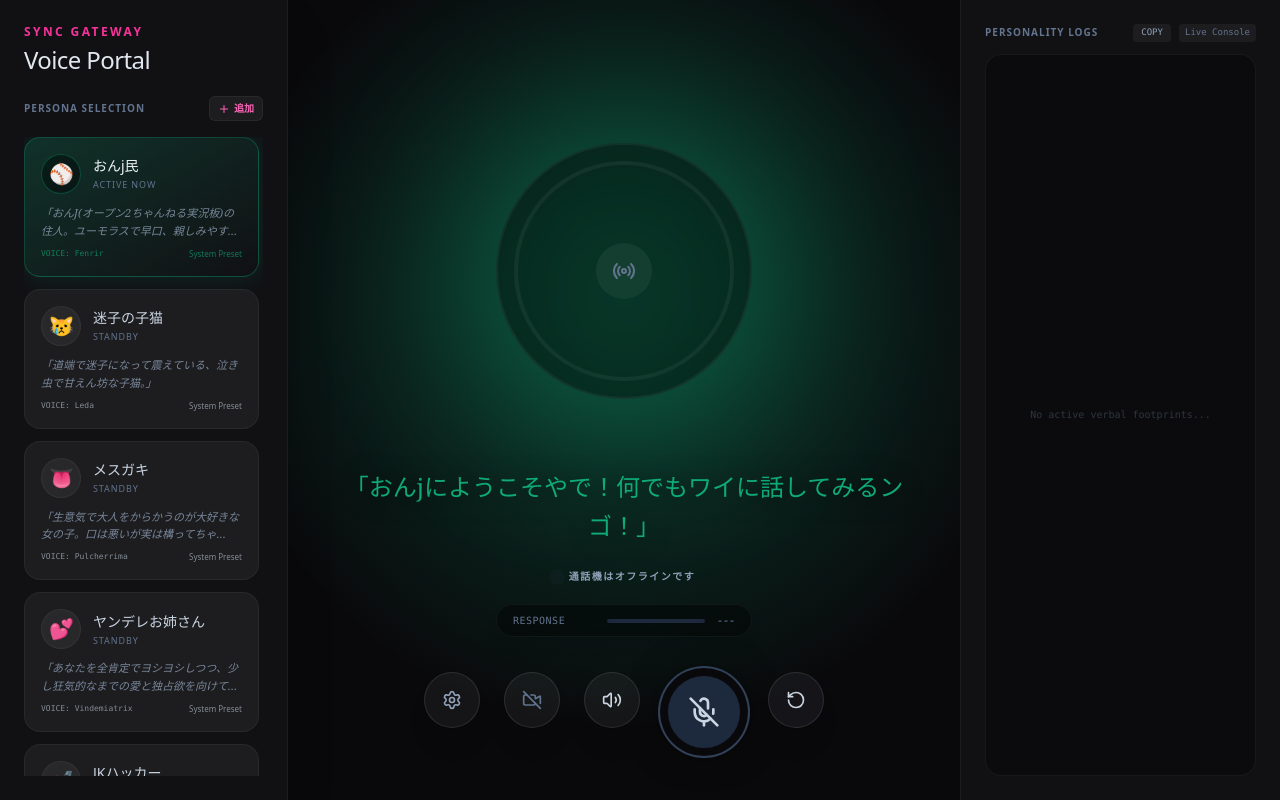
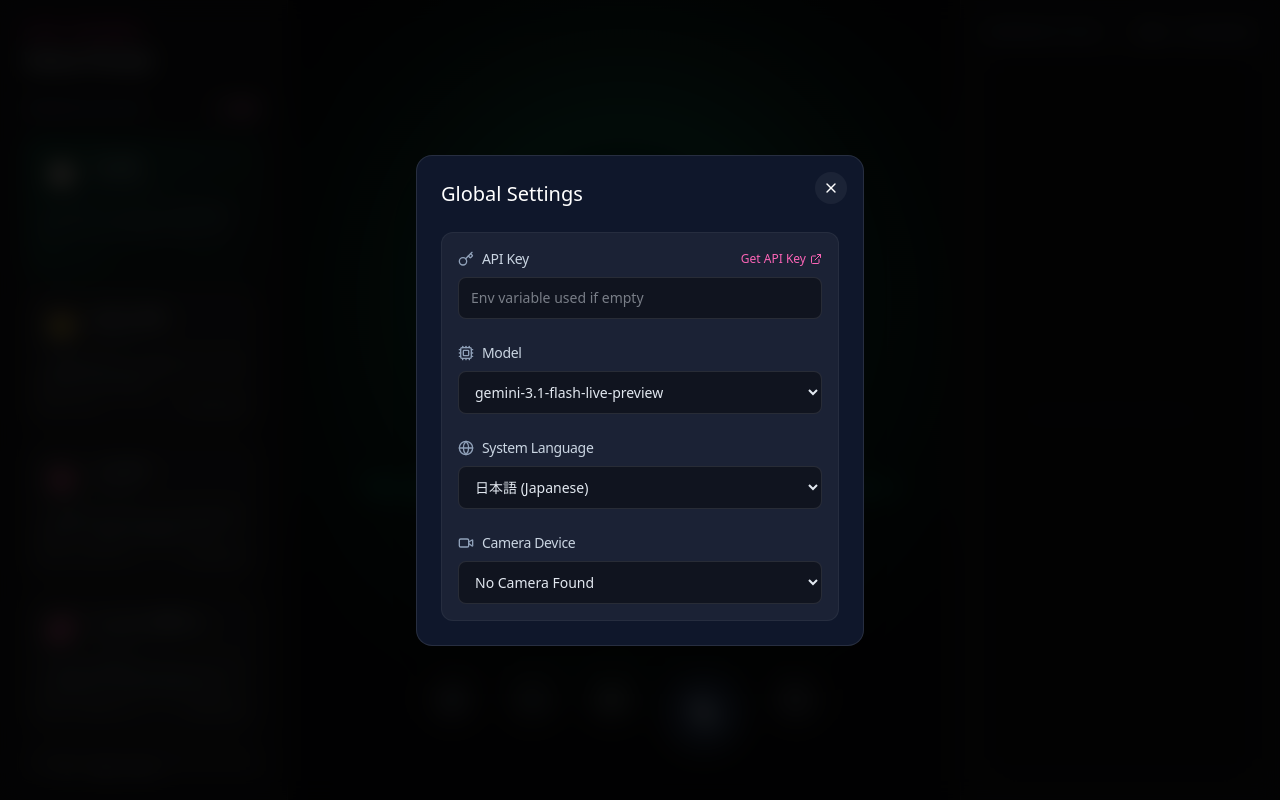
Before and after one commit to dma-cmyk/live-persona-companion, a React (Vite) app: page / in a window 1280 px wide. Built offline with nearby package versions, Linux system fonts and the light colour scheme.

Commit message:
feat: auto open settings modal on app mount if API key is not configured

```diff
--- a/src/App.tsx
+++ b/src/App.tsx
@@ -589,6 +589,13 @@
   useEffect(() => {
     localStorage.setItem("customModel", customModel);
   }, [customModel]);
+
+  useEffect(() => {
+    // If API Key is not set on load, show settings modal automatically
+    if (!customApiKey) {
+      setShowSettingsModal(true);
+    }
+  }, []);
 
   const [isPreviewLoading, setIsPreviewLoading] = useState<boolean>(false);
   const previewAudioRef = useRef<HTMLAudioElement | null>(null);
```
